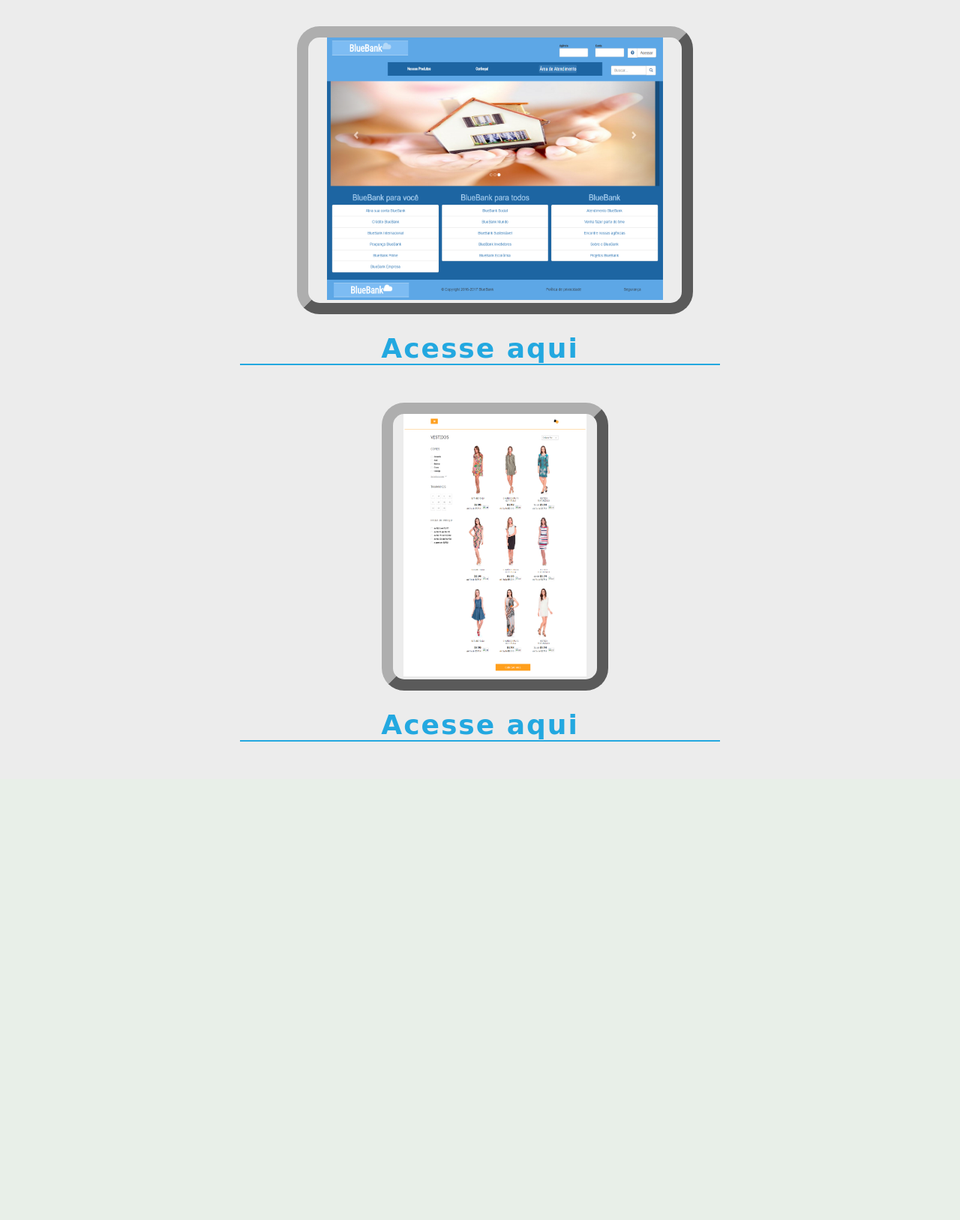
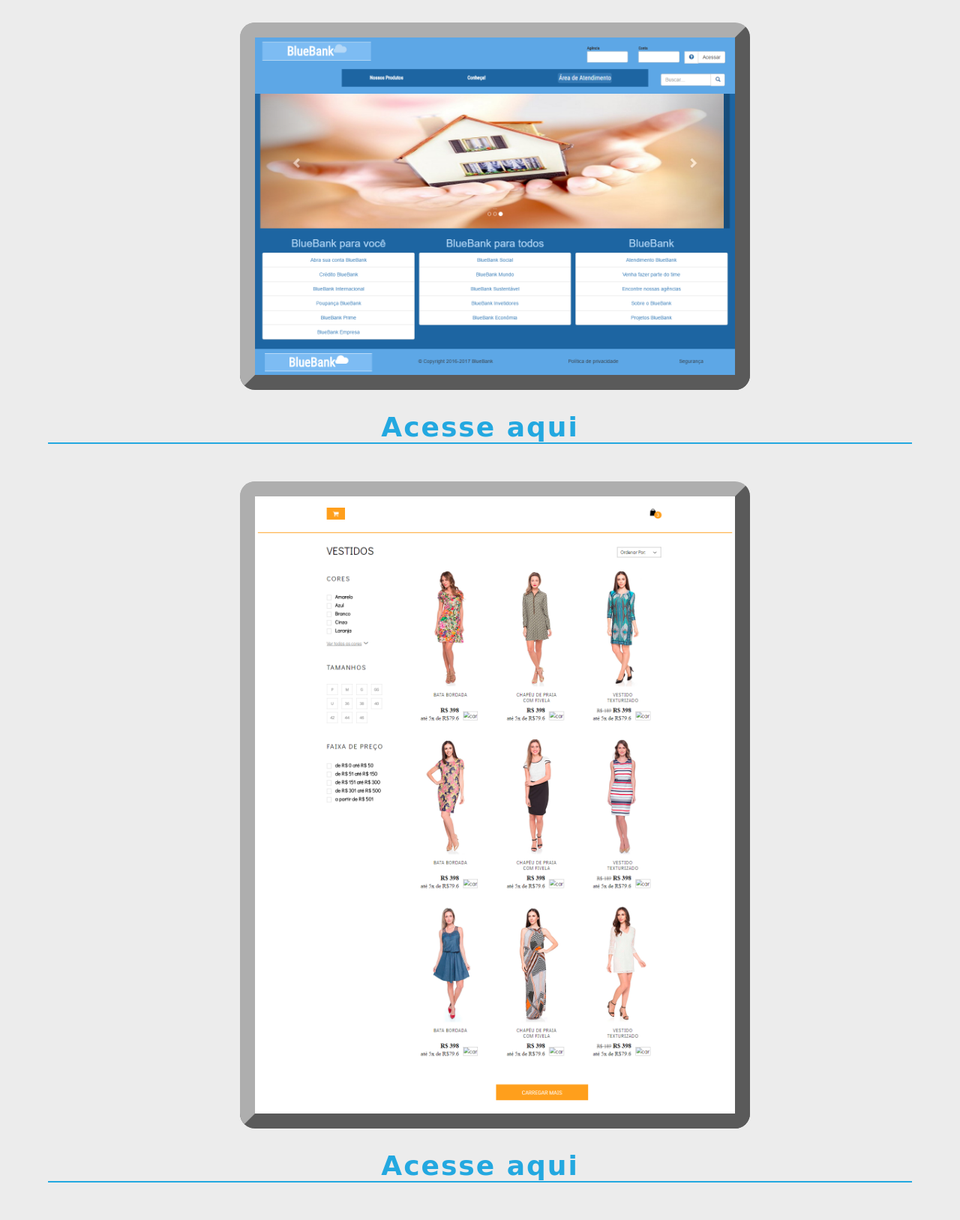
Before and after one commit to diegomcsilva/DiegoMarcelo, a PHP site: page /portfolio.html in a window 1280 px wide. Shown: the part 174-1801 px from the top of the page at 75% size. Before the commit the page ends 1163 px from the top, so only its background shows below. Run offline with PHP 8.4, Linux system fonts and the light colour scheme; some libraries are stand-ins or nearby versions; some web fonts are replaced.

Commit message:
ajust in portfolio img

```diff
--- a/portfolio.html
+++ b/portfolio.html
@@ -30,19 +30,15 @@
       </div>
     </header>
     <div class="contents-models">
-      <a href="https://diegomcsilva.github.io/bluebank/">
-      <ul class="portifolio_desktop">
-        <li><img src="https://diegomcsilva.github.io/DiegoMarcelo/src/images/bluebank.png" alt="bluebank"><a class="port_btn" href="https://diegomcsilva.github.io/bluebank/"></a></li>
-      </ul>
+      <div class="portifolio_desktop">
+        <a class="port_btn" href="https://diegomcsilva.github.io/bluebank/"><img src="https://diegomcsilva.github.io/DiegoMarcelo/src/images/bluebank.png" alt="bluebank"></a>
+      </div>
       <h2><a class="port_link" href="https://diegomcsilva.github.io/bluebank/">Acesse aqui</a></h2>
 
-      <a href="https://diegomcsilva.github.io/get-devs/">
-      <ul class="portifolio_desktop">
-        <li><img src="https://diegomcsilva.github.io/DiegoMarcelo/src/images/car_web2.png" alt="car_web"><a class="port_btn" href="https://diegomcsilva.github.io/get-devs/"></a></li>
-      </ul>
+      <div class="portifolio_desktop">
+        <a class="port_btn" href="https://diegomcsilva.github.io/get-devs/"><img src="https://diegomcsilva.github.io/DiegoMarcelo/src/images/car_web2.png" alt="car_web"></a>
+      </div>
       <h2><a class="port_link" href="https://diegomcsilva.github.io/get-devs/">Acesse aqui</a></h2>
-
-      </a>
     </div>
   </body>
 </html>
--- a/src/scss/style.scss
+++ b/src/scss/style.scss
@@ -378,19 +378,23 @@ header {
       text-align: center;
       li {
         display: inline;
-        border: 25px outset #aeaeae;
-        border-radius: 30px;
         display: inline-block;
         }
         img {
           height: 500px;
-          &:hover {
-            filter: blur(3px);
-        }
       }
     }
     h2 {
       text-align: center;
+    }
+    .portifolio_desktop {
+      width: 50%;
+      margin-top: 30px;
+      img {
+        width: 100%;
+        border: 20px outset #aeaeae;
+        border-radius: 20px;
+      }
     }
     .port_link {
       text-decoration: none;
@@ -399,23 +403,10 @@ header {
       display: block;
       font-size: 1.5em;
       border-bottom: 2px solid;
-      width: 50%;
+      width: 90%;
       text-align: center;
-    }
-    .port_btn {
-      width: 20pX;
-      height: 20px;
-      background: white;
-      border-radius: 15px;
-      position: absolute;
-      bottom: 3px;
-      left: 50%;
-      &:active {
-        box-shadow: inset 1px 0px 5px 2px black;
-        transition: 0.5s;
       }
     }
-  }
 
 
 /*Classe de media*/
@@ -490,11 +481,13 @@ header {
     ul {
       width: inherit;
       li {
-        border: 15px outset #aeaeae;
+        width: 55%;
       }
       img {
         height: 350px;
-        width: 90%;
+        width: 100%;
+        border: 15px outset #aeaeae;
+        border-radius: 30px;
       }
       .port_btn {
         display: none;
```
Also changed, not shown: public/css/style.min.css.
